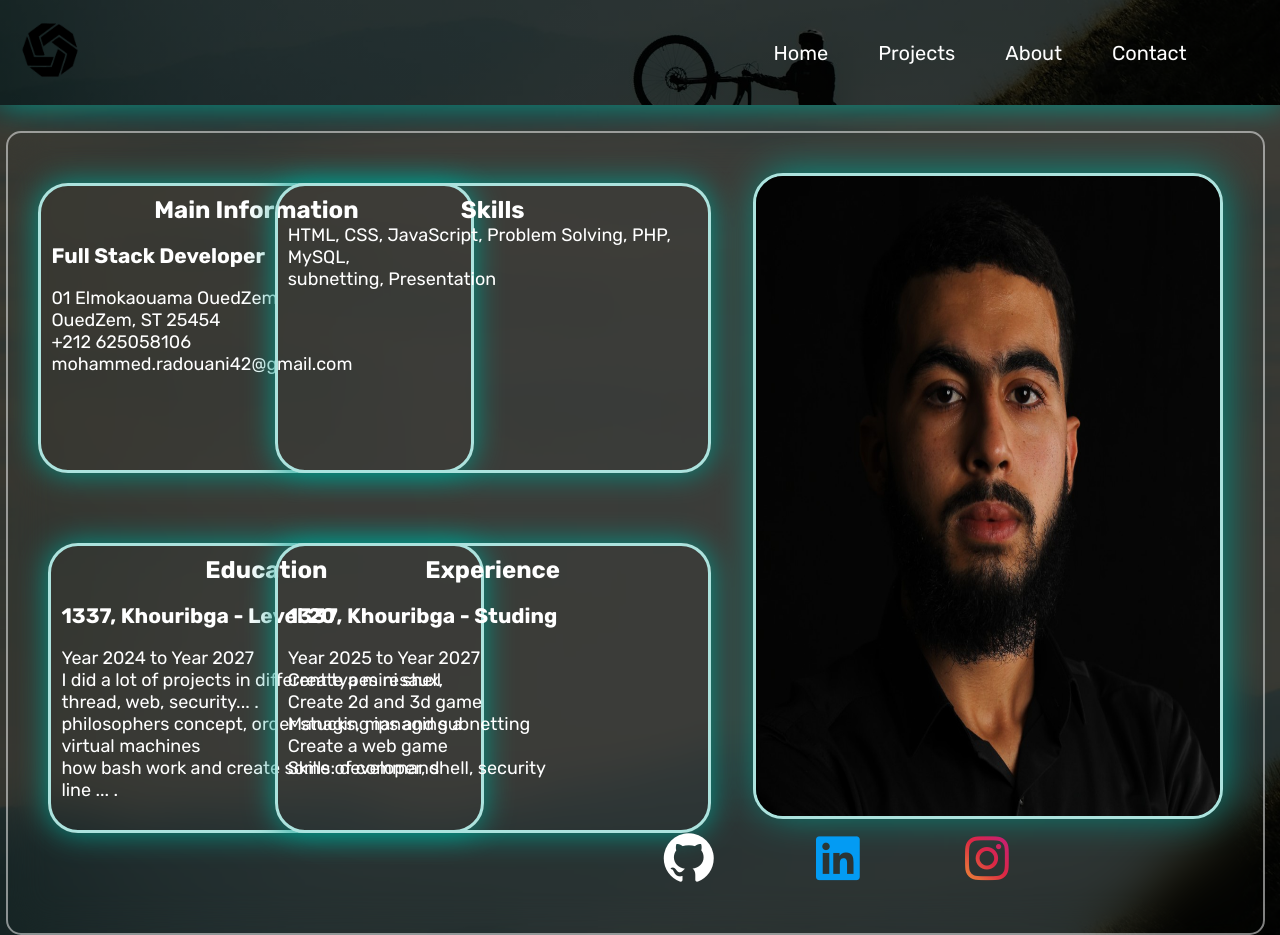
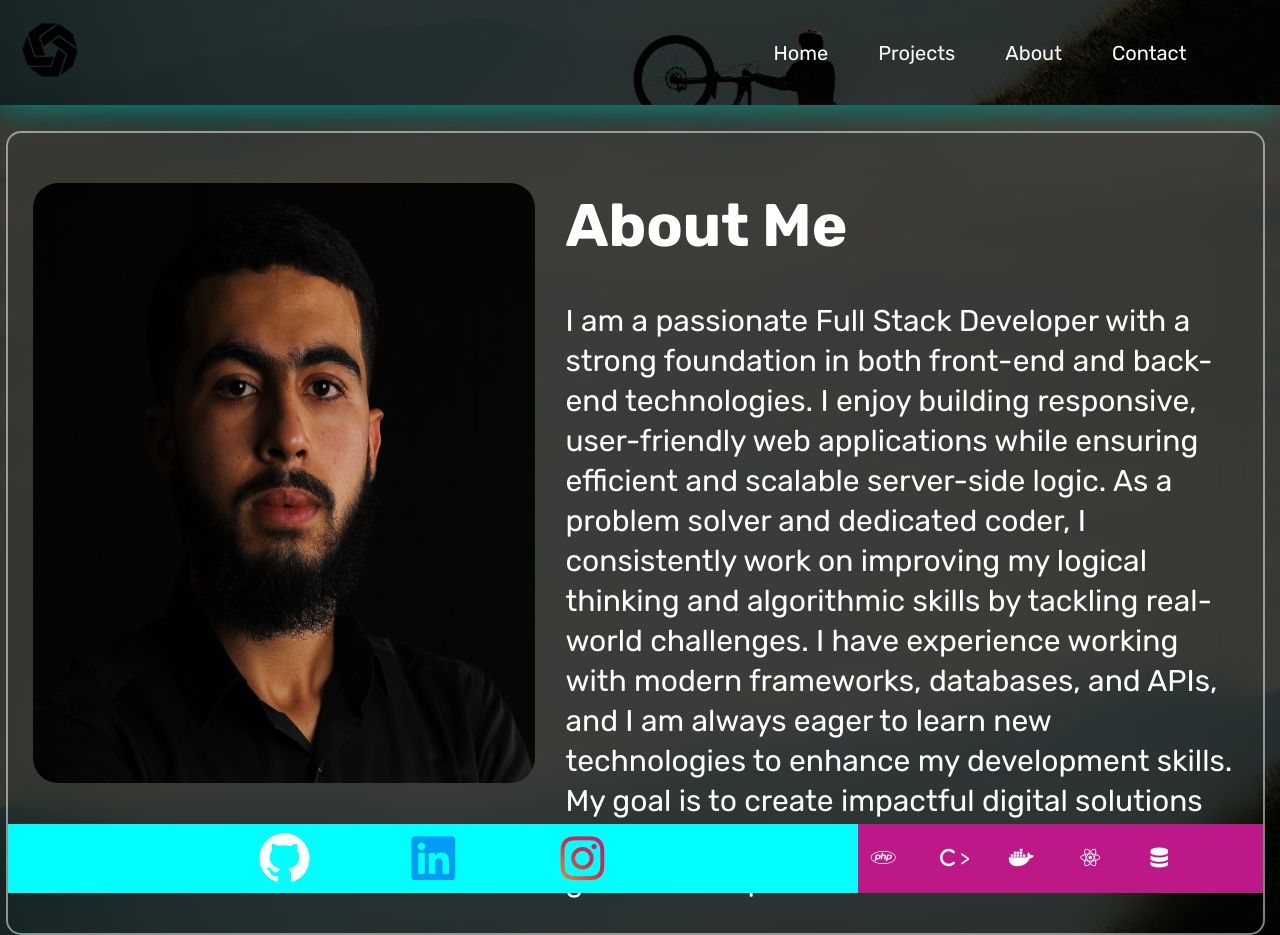
Before and after one commit to radouani-md/small-portfolio, a plain HTML site: page html/aboutMe.html in a window 1280 px wide. Drawn offline with Linux system fonts and the light colour scheme.

Commit message:
edit the about file

```diff
--- a/css/aboutMe.css
+++ b/css/aboutMe.css
@@ -106,30 +106,32 @@ header img
     border: 2px solid rgba(255, 255, 255, .5);
     backdrop-filter: blur(20px);
     margin-top: 2%;
+    /* padding-left: 2%; */
     margin-left: 0.5%;
     /* padding: 10px; */
     border-radius: 15px;
 }
 .mrad
 {
-	height: 80%;
-	width: 37%;
+	height: 75%;
+	width: 40%;
     position: absolute;
     border-radius: 30px;
-    right: 0;
-    margin-top: 40px;
-    margin-right: 40px;
-    box-shadow: 0 0 40px #009688;
+    left: 0;
+    margin-top: 50px;
+    /* margin-right: 40px; */
+    margin-left: 2%;
+    /* box-shadow: 0 0 40px #009688; */
     /* transition: 0.5s; */
 }
 
 
 .mrad img
 {
-    border: 3px solid #ace3de;
+    /* border: 3px solid #ace3de; */
     /* z-index: 3; */
     /* border-left: 200px solid black; */
-    border-radius: 30px;
+    border-radius: 25px;
     position: absolute;
     width: 100%;
     height: 100%;
@@ -140,158 +142,100 @@ header img
 
 .mrad:hover
 {
-    animation: mymove2 1.0s infinite alternate;
+    /* animation: mymove2 1.0s infinite alternate; */
 }
 
 section
 {
     /* background-color: aqua; */
     margin-top: 40px;
-    margin-left: 30px;
-    position: relative;
+    margin-right: 2%;
+    position: absolute;
     padding: 10px;
+    right: 0;
     width: 52%;
-    height: 80%;
+    height: 70%;
 }
 
-section .art1 h2
+
+section .art1 h1
 {
-    text-align: center;
+    font-size: 60px;
+    margin-top: 17px;
 }
 
-section .art1 h3
-{
-    font-size: 21px;
-}
-
-section .art2 h2
-{
-    text-align: center;
-}
-section .art3 h2
-{
-    text-align: center;
-}
-section .art3 h3
-{
-    font-size: 21px;
-}
-
-section .art4 h3
-{
-    font-size: 21px;
-}
-
-section .art4 ul
-{
-    list-style: none;
-    font-size: 18px;
-}
-
-section .art4 h2
-{
-    text-align: center;
-}
 
 section .art1 p
 {
-    font-size: 18px;
-}
-section .art2 p
-{
-    font-size: 18px;
-}
-section .art3 p
-{
-    font-size: 18px;
-}
-section .art4 p
-{
-    font-size: 18px;
+    font-size: 30px;
+    line-height: 40px;
+    margin-top: 40px;
 }
 
 
 section .art1
 {
     padding: inherit;
-    box-shadow: 0 0 30px #009688;
+    /* box-shadow: 0 0 30px #009688; */
     position: absolute;
-    width: 410px;
-    left: 0;
+    width: 100%;
+    /* text-align: center; */
+    right: 0;
     border-radius: 30px;
-    height:40%;
-    border: 3px solid #ace3de;
-    animation: mymove 2.5s infinite alternate;
-}
-section .art2
-{
-    padding: inherit;
-    box-shadow: 0 0 30px #009688;
-    position: absolute;
-    right: 0;
-    width: 410px;
-    border-radius: 30px;
-    height:40%;
-    border: 3px solid #ace3de;
-    animation: mymove 2.5s infinite alternate;
-}
-section .art3
-{
-    padding: inherit;
-    box-shadow: 0 0 30px #009688;
-    position: absolute;
-    bottom: 0;
-    width: 410px;
-    border-radius: 30px;
-    height:40%;
-    border: 3px solid #ace3de;
-    animation: mymove 2.5s infinite alternate;
-}
-section .art4
-{
-    padding: inherit;
-    box-shadow: 0 0 30px #009688;
-    position: absolute;
-    bottom: 0;
-    right: 0;
-    width: 410px;
-    border-radius: 30px;
-    height:40%;
-    border: 3px solid #ace3de;
+    left: 50%;
+    top: 50%;
+    transform: translate(-50%, -50%);
+    /* background-color: #dc2743; */
+    height:100%;
+    /* border: 3px solid #ace3de; */
     animation: mymove 2.5s infinite alternate;
 }
 
+
 section .art1:hover
 {
-    animation: mymove2 1.0s infinite alternate;
+    /* animation: mymove2 1.0s infinite alternate; */
 }
-section .art2:hover
-{
-    animation: mymove2 1.0s infinite alternate;
-}
-section .art3:hover
-{
-    animation: mymove2 1.0s infinite alternate;
-}
-section .art4:hover
-{
-    animation: mymove2 1.0s infinite alternate;
-}
+
 
 .links
 {
     position: absolute;
     bottom: 0;
-    right: 0;
+    left: 0;
     margin-bottom: 40px;
     /* margin-right: 60px; */
-    /* background-color: aqua; */
+    background-color: aqua;
     display: flex;
     justify-content: center;
     gap: 80px;
     width: 850px;
 }
 
+
+
+.link-skills
+{
+    position: absolute;
+    margin-bottom: 40px;
+    right: 0;
+    bottom: 0;
+    width: 55%;
+    background-color: #bc1888;
+    display: flex;
+    justify-content: center;
+    /* gap: 80px; */
+}
+
+.link-skills button
+{
+    background-color: transparent;
+    /* background-color: #fafbfb; */
+    width: 69px;
+    height: 69px;
+    border: none;
+    border-radius: 50%;
+}
 .links button
 {
     background-color: transparent;
@@ -308,6 +252,7 @@ section .art4:hover
 
 .links button:hover
 {
+
     /* box-shadow: 0 0 30px #009688; */
     /* background-color: rgb(40, 40, 40); */
 }
--- a/html/aboutMe.html
+++ b/html/aboutMe.html
@@ -38,47 +38,28 @@
         </div>
         <section>
             <article class="art1">
-                <h2>Main Information</h2><br>
-                <h3>Full Stack Developer </h3><br>
-                <p>01 Elmokaouama OuedZem </p>
-                <p>OuedZem, ST 25454 </p>
-                <p>+212 625058106  </p>
-                <p>mohammed.radouani42@gmail.com</p>
+                <h1>About Me</h1>
+                <p>I am a passionate Full Stack Developer with a strong foundation in both front-end and back-end technologies.
+                    I enjoy building responsive, user-friendly web applications while ensuring efficient and scalable server-side logic.
+                     As a problem solver and dedicated coder, I consistently work on improving my logical thinking and algorithmic skills
+                      by tackling real-world challenges. I have experience working with modern frameworks, databases, and APIs,
+                      and I am always eager to learn new technologies to enhance my development skills. My goal is to create impactful
+                      digital solutions that combine clean code, performance, and great user experience
+                    </p>
             </article>
-            <article class="art2">
-                <h2>Skills</h2>
-                <p>
-                    HTML, CSS, JavaScript, Problem Solving, PHP, MySQL, <br> subnetting, Presentation
-                </p>
-            </article>
-            <article class="art3">
-                <h2>Education</h2><br>
-                <h3>1337, Khouribga - Level 20</h3><br>
-                   <p>Year 2024 to Year 2027</p>
-                <p class="p2">
-                    I did a lot of projects in different types resaux, thread, web, security... .<br>
-                    philosophers concept, order stucks, managing a virtual machines <br>
-                    how bash work and create some of command line ... .
-                </p>
 
-            </article>
-            <article class="art4">
-                <h2>Experience</h2><br>
-                <h3>1337, Khouribga - Studing</h3><br>
-                <ul>
-                    <p class="p3"> Year 2025 to Year 2027 </p>
-                    <li>Create a mini shell</li>
-                    <li>Create 2d and 3d game</li>
-                    <li>Managing ips and subnetting</li>
-                    <li>Create a web game</li>
-                    <aside>
-                        Skills: developer, shell, security
-                    </aside>
-                </ul>
-            </article>
         </section>
+        <div class="link-skills">
+                <button><a href="https://github.com/radouani-md"><i class="fa-brands fa-html5"></i></a></button>
+                <button><a href="https://github.com/radouani-md"><i class="fa-brands fa-css3-alt"></i></a></button>
+                <button><a href="https://www.linkedin.com/in/mohammed-radouani-49b226339/"><i class="fa-brands fa-js"></i></a></button>
+                <button><a href="https://www.instagram.com/radouani_md/"><i class="fa-brands fa-php"></i></a></button>
+                <button><a href="https://github.com/radouani-md"><i class="fa-sharp fa-solid fa-c"></i>></a></button>
+                <button><a href="https://github.com/radouani-md"><i class="fa-brands fa-docker"></i></a></button>
+                <button><a href="https://www.linkedin.com/in/mohammed-radouani-49b226339/"><i class="fa-brands fa-react"></i></a></button>
+                <button><a href="https://www.instagram.com/radouani_md/"><i class="fa-solid fa-database"></i></a></button>
+        </div>
         <div class="links">
-
             <button><a href="https://github.com/radouani-md"><i class="fa-brands fa-github"></i></a></button>
             <button><a href="https://www.linkedin.com/in/mohammed-radouani-49b226339/"><i class="fa-brands fa-linkedin"></i></a></button>
             <button><a href="https://www.instagram.com/radouani_md/"><i class="fa-brands fa-instagram"></i></a></button>
```
